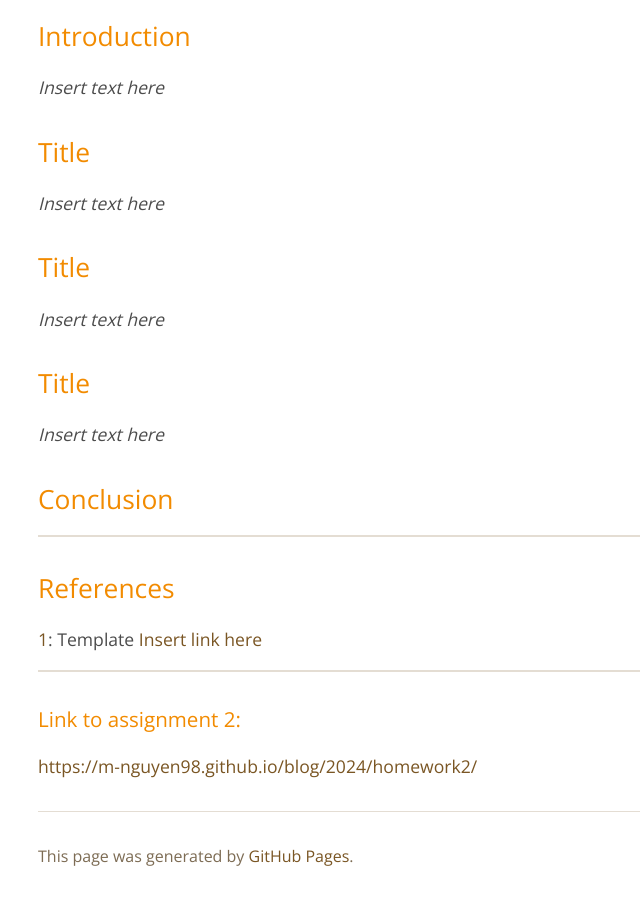
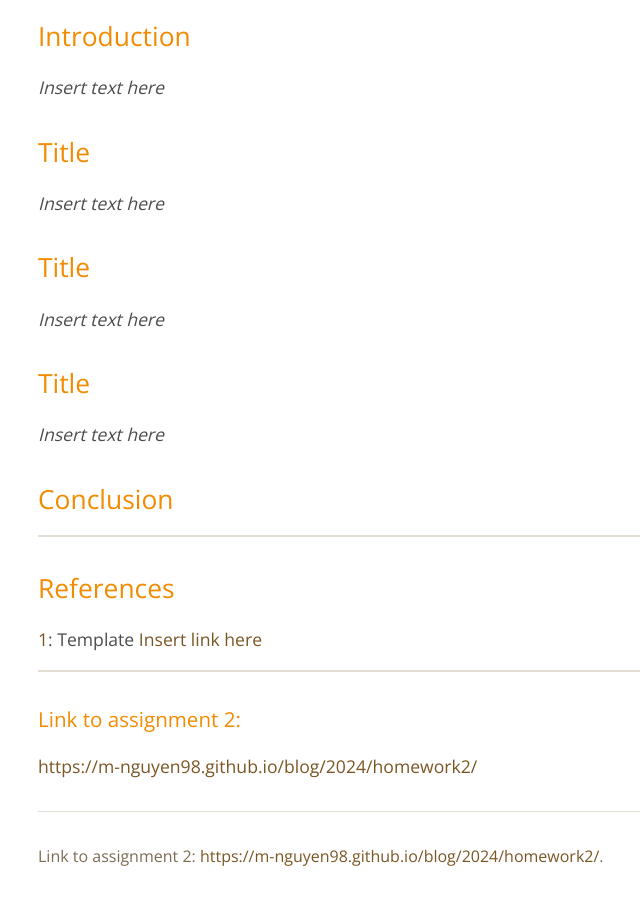
Before and after one commit to s240440/s240440.github.io, a Jekyll site: the page built from index.md, in a window 1280 px wide and 900 px high, scrolled down 592 px. Shown: the whole window, without its empty margins (186-826 px from the left). Built offline with Jekyll 4.4.1, drawn with Linux system fonts in a browser that asks for light colours.

Commit message:
Update footer.html

```diff
--- a/_includes/footer.html
+++ b/_includes/footer.html
@@ -2,5 +2,5 @@
 	{% if site.github.is_project_page %}
 		<span class="site-footer-owner"><a href="{{ site.github.repository_url }}">{{ site.github.repository_name }}</a> is maintained by <a href="{{ site.github.owner_url }}">{{ site.github.owner_name }}</a>.</span>
 	{% endif %}
-	<span class="site-footer-credits">This page was generated by <a href="https://pages.github.com">GitHub Pages</a>.</span>
+	<span class="site-footer-credits">Link to assignment 2: <a href="https://m-nguyen98.github.io/blog/2024/homework2/">https://m-nguyen98.github.io/blog/2024/homework2/</a>.</span>
 </footer>
```
